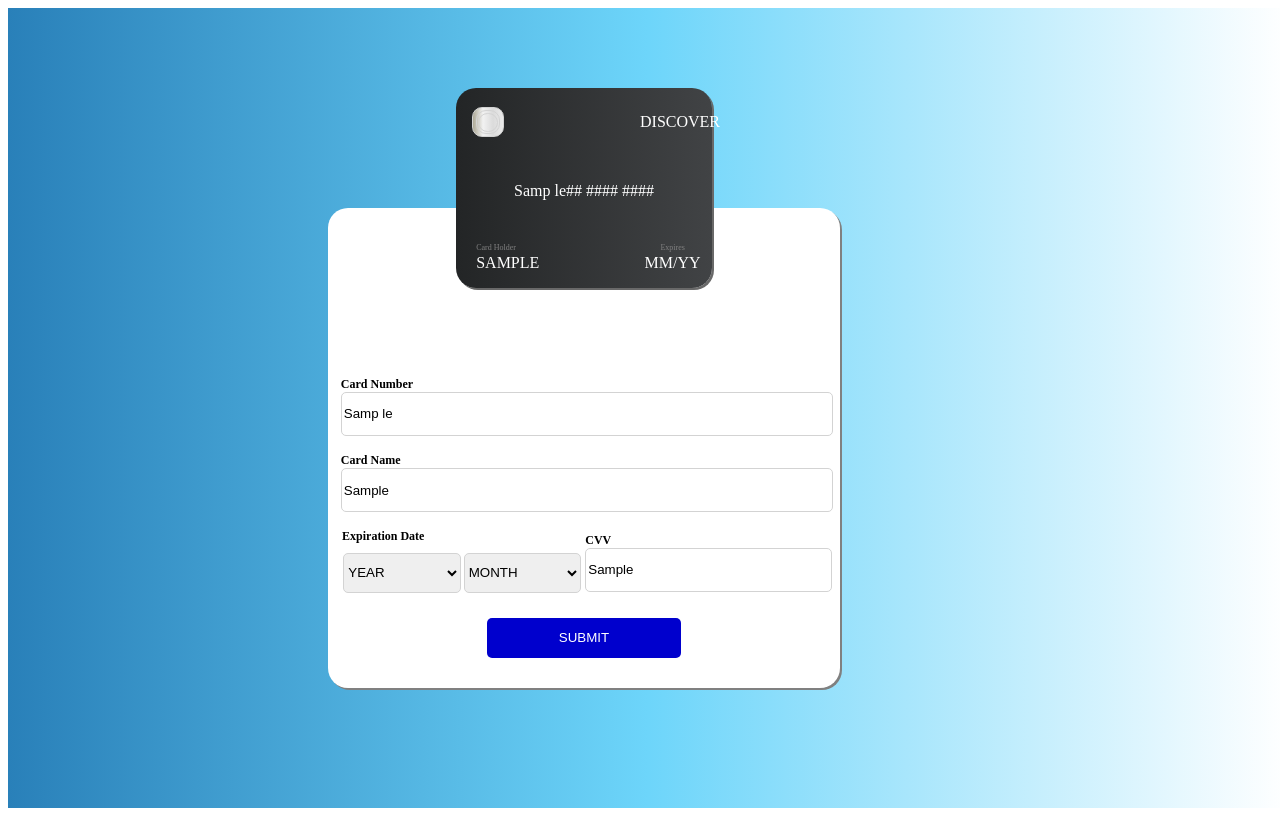
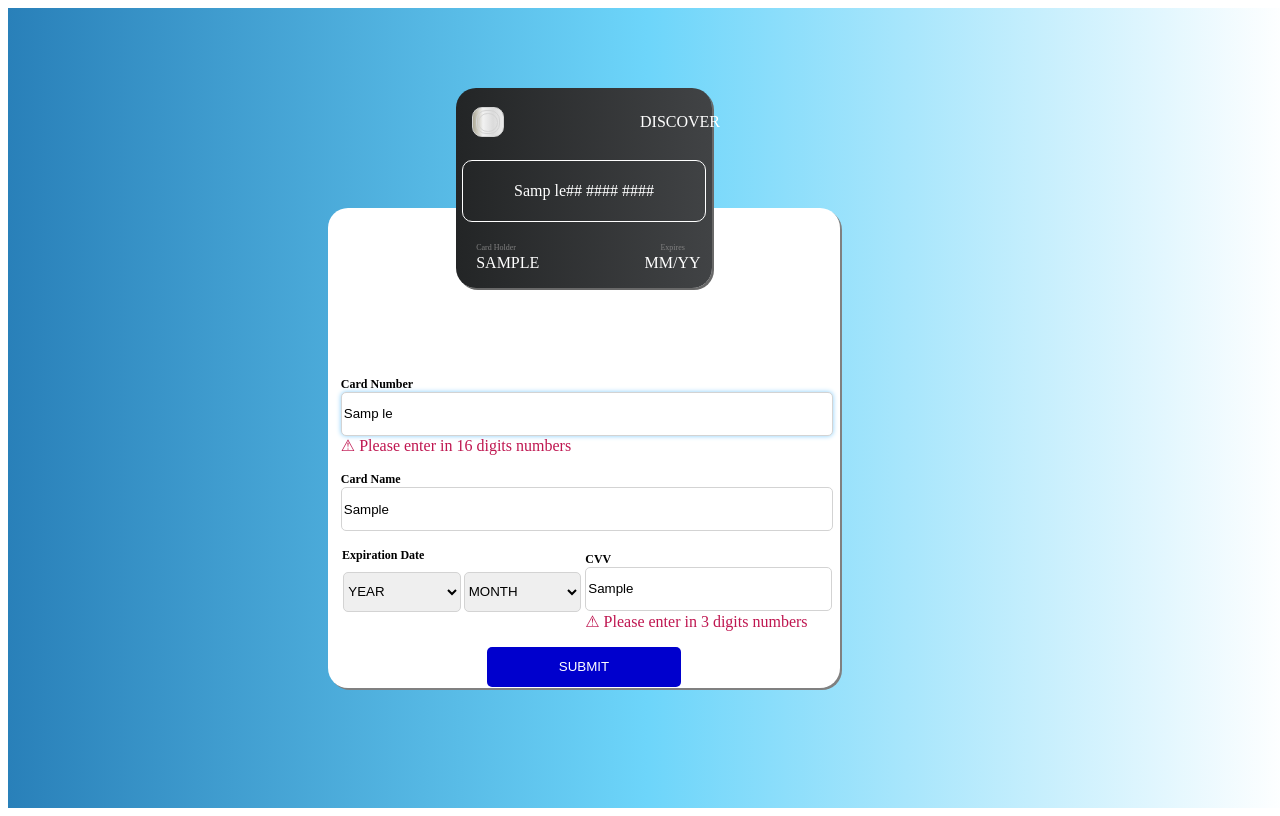
Before and after one commit to linnefromice/credit_card_form_nextjs_01, a Next.js app: page / in a window 1280 px wide. Both pictures are taken after typing "Sample", "Sample", "Sample" into the empty fields and a click on the button "SUBMIT". Built offline with nearby package versions, Linux system fonts and the light colour scheme.

Commit message:
update validation - custom error message

```diff
--- a/components/card/Register.tsx
+++ b/components/card/Register.tsx
@@ -93,14 +93,26 @@ const Register: FC = () => {
                   className={styles.card_input__input}
                   type="text"
                   {...register("cardNumber", {
-                    required: true
+                    required: "This field is required",
+                    minLength: {
+                      value: 16,
+                      message: "Please enter in 16 digits numbers"
+                    },
+                    maxLength: {
+                      value: 16,
+                      message: "Please enter in 16 digits numbers"
+                    },
+                    pattern: {
+                      value: /[0-9]{16}/,
+                      message: "Please use only number type"
+                    }
                   })}
                   value={processDisplayedCardNumber(watch('cardNumber'))}
                   onChange={(e) => saveCardNumber(e.target.value)}
                   onFocus={() => setFocusCardNumber(true)}
                   onBlur={() => setFocusCardNumber(false)}
                 />
-                {errors.cardNumber && <span className={styles.error}>This field is required</span>}
+                {errors.cardNumber && <span className={styles.error}>{errors.cardNumber.message}</span>}
               </div>
             </div>
             <div className={styles.card_form__row}>
@@ -112,12 +124,12 @@ const Register: FC = () => {
                   className={styles.card_input__input}
                   type="text"
                   {...register("holderName", {
-                    required: true
+                    required: "This field is required",
                   })}
                   onFocus={() => setFocusHolderName(true)}
                   onBlur={() => setFocusHolderName(false)}
                 />
-                {errors.holderName && <span className={styles.error}>This field is required</span>}
+                {errors.holderName && <span className={styles.error}>{errors.holderName.message}</span>}
               </div>
             </div>
             <div className={styles.card_form__row}>
@@ -129,7 +141,7 @@ const Register: FC = () => {
                   <select
                     className={styles.card_expiration_area__select}
                     {...register("expirationYear", {
-                      required: true
+                      required: "This field is required",
                     })}
                     onFocus={() => setFocusYear(true)}
                     onBlur={() => setFocusYear(false)}
@@ -139,11 +151,11 @@ const Register: FC = () => {
                       return <option value={value}>{value}</option>;
                     })}
                   </select>
-                  {errors.expirationYear && <span className={styles.error}>This field is required</span>}
+                  {errors.expirationYear && <span className={styles.error}>{errors.expirationYear.message}</span>}
                   <select
                     className={styles.card_expiration_area__select}
                     {...register("expirationMonth", {
-                      required: true
+                      required: "This field is required",
                     })}
                     onFocus={() => setFocusMonth(true)}
                     onBlur={() => setFocusMonth(false)}
@@ -153,7 +165,7 @@ const Register: FC = () => {
                       return <option value={value}>{value}</option>;
                     })}
                   </select>
-                  {errors.expirationMonth && <span className={styles.error}>This field is required</span>}
+                  {errors.expirationMonth && <span className={styles.error}>{errors.expirationMonth.message}</span>}
                 </div>
               </div>
               <div className={styles.card_form__group_half}>
@@ -163,13 +175,21 @@ const Register: FC = () => {
                     className={styles.card_input__input}
                     type="text"
                     {...register("cvv", {
-                      required: true
+                      required: "This field is required",
+                      minLength: {
+                        value: 3,
+                        message: "Please enter in 3 digits numbers"
+                      },
+                      maxLength: {
+                        value: 3,
+                        message: "Please enter in 3 digits numbers"
+                      },
                     })}
                     onFocus={() => setFocusCvv(true)}
                     onBlur={() => setFocusCvv(false)}
                   />
                 </div>
-                {errors.cvv && <span className={styles.error}>This field is required</span>}
+                {errors.cvv && <span className={styles.error}>{errors.cvv.message}</span>}
               </div>
             </div>
             <div
```
